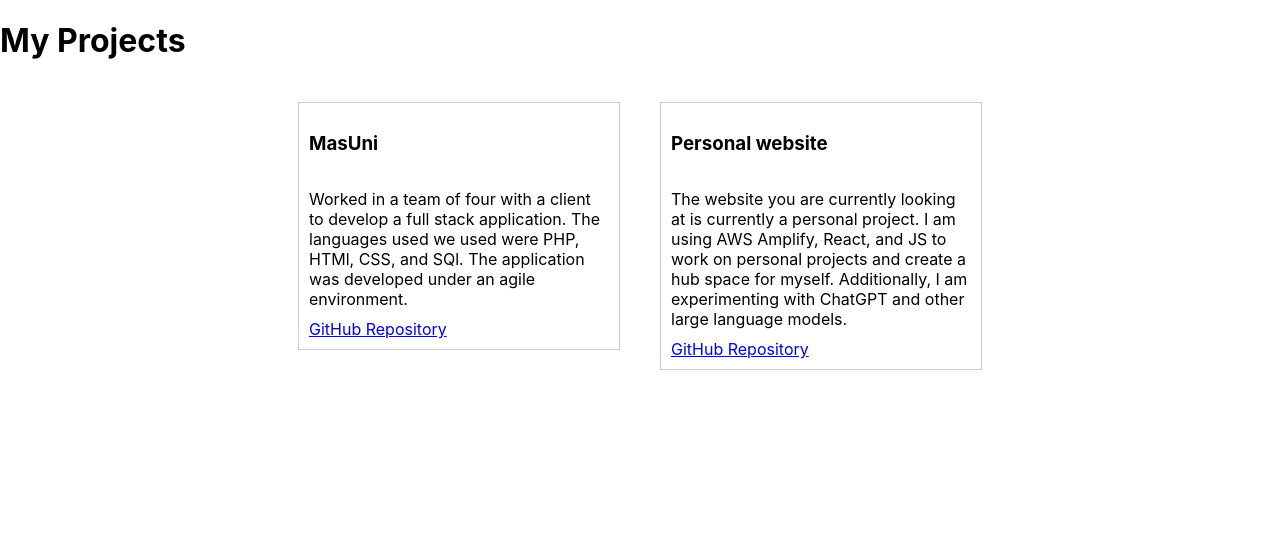
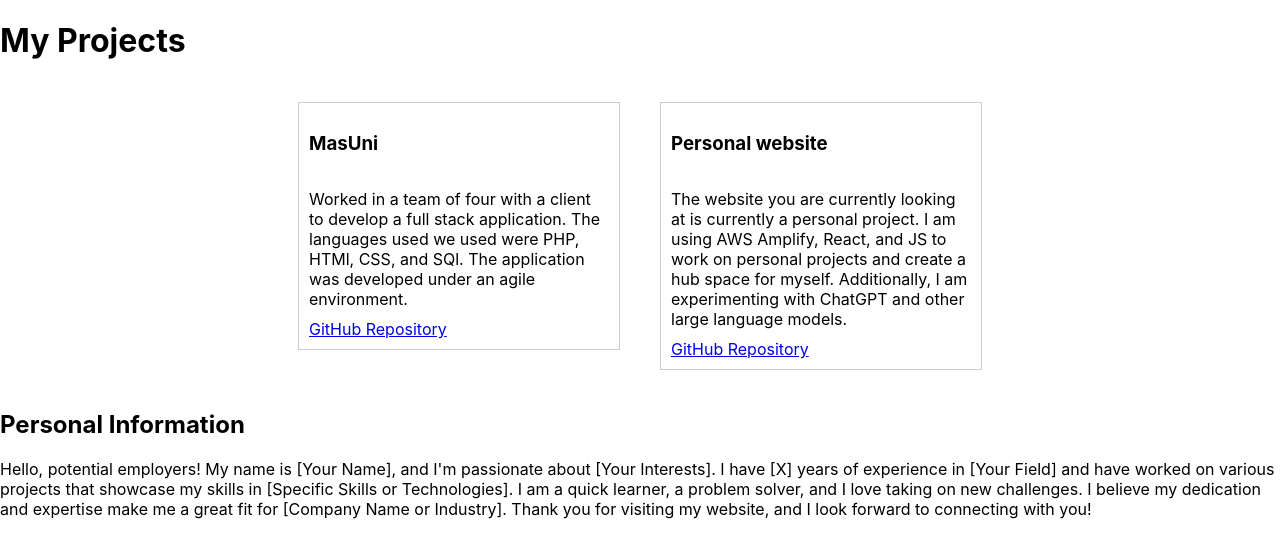
Before and after one commit to phillipgarcia12/amplifyapp, a React (Create React App) app: page / in a window 1280 px wide. Shown: the top 558 px of the page. Built offline with nearby package versions, Linux system fonts and the light colour scheme.

Commit message:
Added in a personal section js and css file

```diff
--- a/src/App.js
+++ b/src/App.js
@@ -1,5 +1,6 @@
 import React from 'react';
 import ProjectsList from './projectList';
+import PersonalSection from './personalSection';
 
 function App() {
   return (
@@ -9,6 +10,7 @@ function App() {
       </header>
       <main>
         <ProjectsList />
+        <PersonalSection />
       </main>
     </div>
   );
--- /dev/null
+++ b/src/personalSection.css
@@ -0,0 +1,16 @@
+/* PersonalSection.css */
+.personal-section {
+    background-color: #f8f8f8;
+    padding: 20px;
+    border-radius: 5px;
+    margin-top: 30px;
+  }
+
+  .personal-section h2 {
+    color: #333;
+  }
+
+  .personal-section p {
+    color: #666;
+    line-height: 1.6;
+  }
--- /dev/null
+++ b/src/personalSection.js
@@ -0,0 +1,18 @@
+import React from 'react';
+
+const PersonalSection = () => {
+  return (
+    <div>
+      <h2>Personal Information</h2>
+      <p>
+        Hello, potential employers! My name is [Your Name], and I'm passionate about [Your Interests].
+        I have [X] years of experience in [Your Field] and have worked on various projects that showcase my skills in [Specific Skills or Technologies].
+        I am a quick learner, a problem solver, and I love taking on new challenges.
+        I believe my dedication and expertise make me a great fit for [Company Name or Industry].
+        Thank you for visiting my website, and I look forward to connecting with you!
+      </p>
+    </div>
+  );
+};
+
+export default PersonalSection;
```
